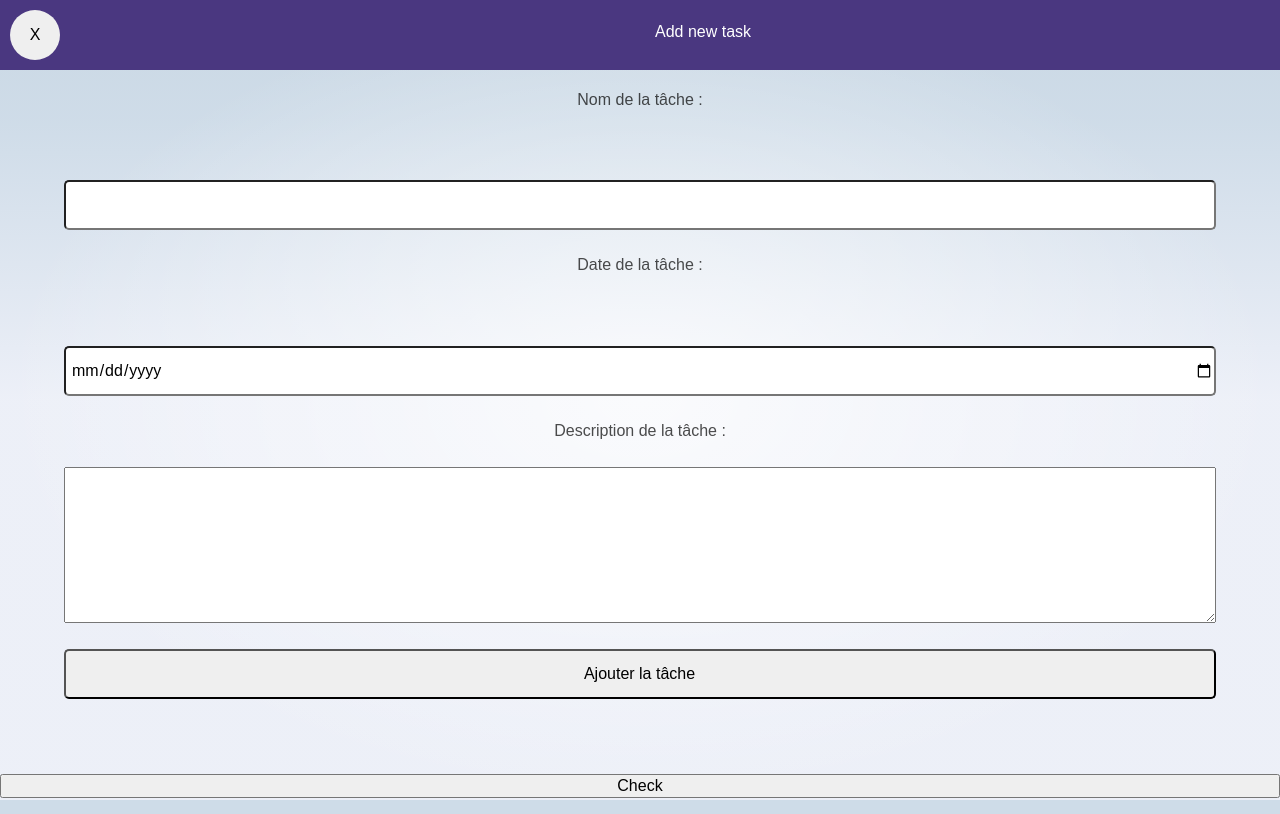
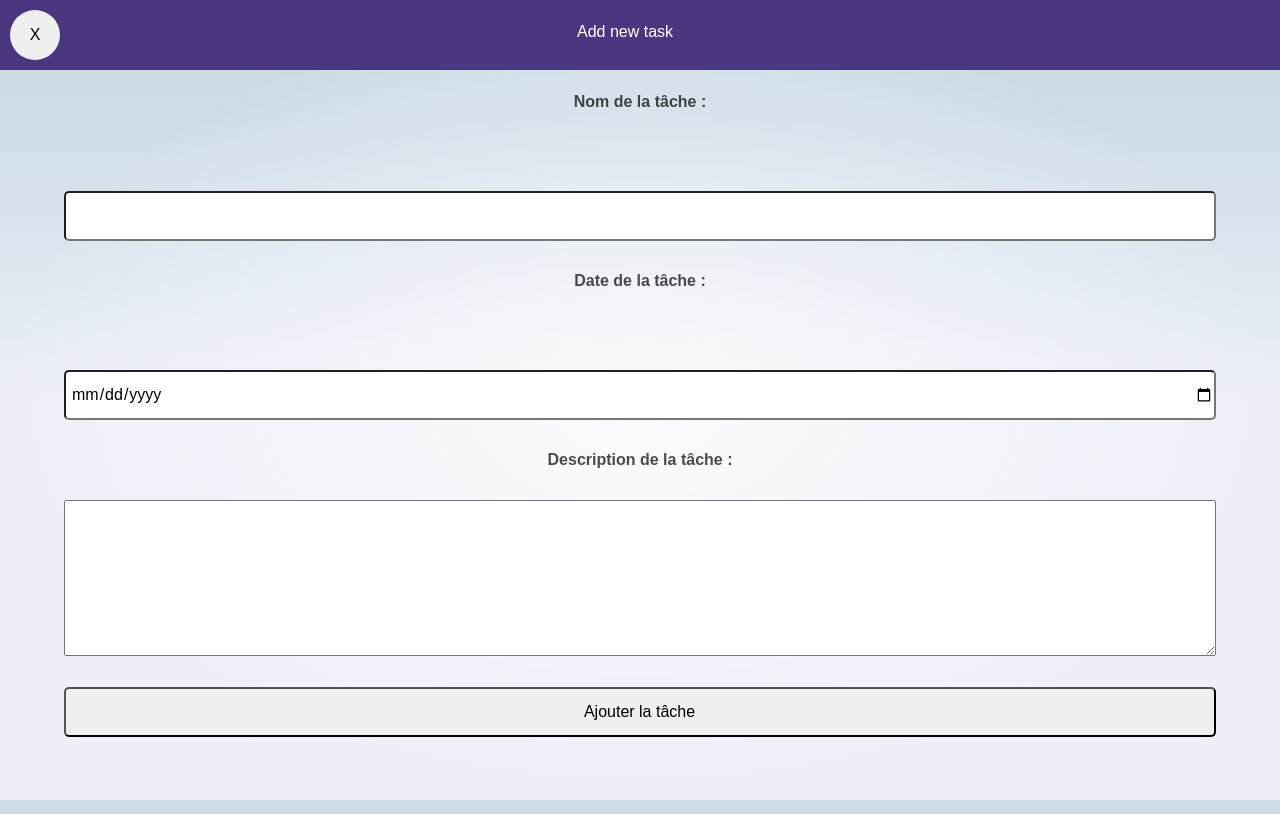
Before and after one commit to Xeless/Workshop-Svelte, a SvelteKit app in the folder my-svelte-app/: page / in a window 1280 px wide. Both pictures are taken after a click on the button "Check". Built offline with nearby package versions, Linux system fonts and the light colour scheme.

Commit message:
save for merge

```diff
--- a/my-svelte-app/src/routes/+page.svelte
+++ b/my-svelte-app/src/routes/+page.svelte
@@ -17,8 +17,10 @@ function actived() {
 {#if modalIsActived === true}
 <Modal {actived}/>
 {/if}
+{#if modalIsActived !== true}
+<Test {actived}/>
+{/if}
 
-<Test {actived}/>
 
 <style lang="scss">
 
--- a/my-svelte-app/src/routes/Modal.svelte
+++ b/my-svelte-app/src/routes/Modal.svelte
@@ -1,50 +1,62 @@
 <script>
+	// Imports
 	import moment from "moment";
+
+	// Variables
 	let now = moment().subtract(10, 'days').calendar();
-
 	export let taskName = "";
 	export let taskDescription = "";
 	export let taskDate = "";
 	export let errorFound = false;
-	export let actived; // Accepter la fonction passée en prop
+	export let errors = {taskName: "", taskDescription: "", taskDate: ""};
+
+	// Props
+	export let actived;
 
 	function close() {
 		if (typeof actived === 'function') {
-			actived(); // Appeler la fonction actived quand l'utilisateur clique
+			actived();
 		}
 	}
 
 
-	export let errors = {taskName: "", taskDescription: "", taskDate: ""};
 
+	// functions
 	function validate(name, description, date) {
 		errorFound = false;
 		let tempErrors = {taskName: "", taskDescription: "", taskDate: ""};
 
-		// Les messages d'erreur pour taskName
+		// Error messages for taskName
+		if (name !== null) {
 			if (name === "") {
-			tempErrors.taskName = "Ce champ est vide !";
+			tempErrors.taskName = "This field is empty!";
 			} else if (name.length < 3) {
-			tempErrors.taskName = `Il manque ${3 - name.length} charactères dans votre task name`;
-		} else if (name.length > 10) {
-			tempErrors.taskName = `Il y a ${name.length - 10} charactères en trop dans votre task name`;
+				tempErrors.taskName = `You are missing ${3 - name.length} characters in your task name`;
+			} else if (name.length > 25) {
+				tempErrors.taskName = `There are ${name.length - 25} extra characters in your task name`;
+			}
 		}
 
-		// Les messages d'erreur pour taskDescription
+
+		// Error messages for taskDescription
+		if (description !== null) {
 			if (description === "") {
-			tempErrors.taskDescription = "Ce champ est vide !";
+			tempErrors.taskDescription = "This field is empty!";
 			} else if (description.length < 15) {
-			tempErrors.taskDescription = `Il manque ${15 - description.length} charactères dans votre description`;
+				tempErrors.taskDescription = `You are missing ${15 - description.length} characters in your description`;
 			} else if (description.length > 255) {
-			tempErrors.taskDescription = `Il y a ${description.length -255} charactères en trop dans votre description`;
+				tempErrors.taskDescription = `There are ${description.length - 255} extra characters in your description`;
+			}
 		}
 
-		// Les messages d'erreur pour taskDate
+
+		// Error messages for taskDate
+		if ( date !== null) {
 			if (date === "") {
-			tempErrors.taskDate = "Ce champ est vide !";
+			tempErrors.taskDate = "This field is empty!";
+			} else if (moment(date).isBefore(moment(), 'day')) {
+				tempErrors.taskDate = "The date cannot be earlier than today.";
 			}
-		else if (moment(date).isBefore(moment(), 'day')) {
-			tempErrors.taskDate = "La date ne peut pas être antérieure à aujourd'hui.";
 		}
 
 
@@ -54,6 +66,7 @@
 			errorFound = true;
 		}
 	}
+
 
 	function handleKeyup() {
 		if (errorFound) {
@@ -74,15 +87,6 @@
 		}
 	}
 
-
-	// console.log(isActived);
-
-	// function disactivedModal() {
-	// 	isActived = true;
-	// 	console.log(isActived);
-
-	// }
-
 	</script>
 
 	<section>
@@ -95,20 +99,20 @@
 		<form on:submit={addTask}>
 			<label for="taskName">Nom de la tâche :</label>
 			<br>
-			<input type="text" name="taskName" id="taskName" bind:value={taskName} on:keyup={handleKeyup}>
+			<input type="text" name="taskName" id="taskName" bind:value={taskName} on:keyup={validate(taskName, null,  null)}>
 			{#if errors.taskName}
 			<p class="error">{errors.taskName}</p>
 			{/if}
 
 			<label for="taskDate">Date de la tâche :</label>
 			<br>
-			<input type="date" name="taskDate" id="taskDate" bind:value={taskDate}  on:keyup={handleKeyup}>
+			<input type="date" name="taskDate" id="taskDate" bind:value={taskDate}  on:change={validate(null, null,  taskDate)}>
 			{#if errors.taskDate}
 			<p class="error">{errors.taskDate}</p>
 			{/if}
 
 			<label for="taskDescription">Description de la tâche :</label>
-			<textarea name="description" id="taskDescription" cols="30" rows="10" bind:value={taskDescription} on:keyup={handleKeyup}></textarea>
+			<textarea name="description" id="taskDescription" cols="30" rows="10" bind:value={taskDescription} on:keyup={validate(null, taskDescription, null )}></textarea>
 			{#if errors.taskDescription}
 			<p class="error">{errors.taskDescription}</p>
 			{/if}
@@ -144,18 +148,19 @@
 					border: none;
 					width: 50px;
 					height: 50px;
+					cursor: pointer;
 				}
 
 				.title-header {
-					width: 90%;
-					text-align: center;
+					width: 55%;
+					text-align: left;
 				}
 			}
 
 			form {
 				position: relative;
 				width: 100%;
-				height: 80vh;
+				height: 85vh;
 				display: flex;
 				flex-direction: column;
 				justify-content: space-around;
@@ -163,20 +168,28 @@
 				gap: 5px;
 				padding-top: 10px;
 
+				label {
+					font-weight: bold;
+				}
 				input {
 					width: 90%;
-					height: 50px;
+					min-height: 50px;
 					padding-left: 5px;
 					border-radius: 5px;
 				}
 
 				textarea {
 					width: 90%;
+					min-height: 150px;
 				}
 
 				.error {
-					color: red;
+					background-color: tomato;
+					padding: 5px 15px;
+					border-radius: 5px;
+					color: white;
 					font-size: 0.9em;
+					font-weight: bold;
 				}
 			}
 		}
```
Lines whose indentation alone changed are shown as unchanged.
